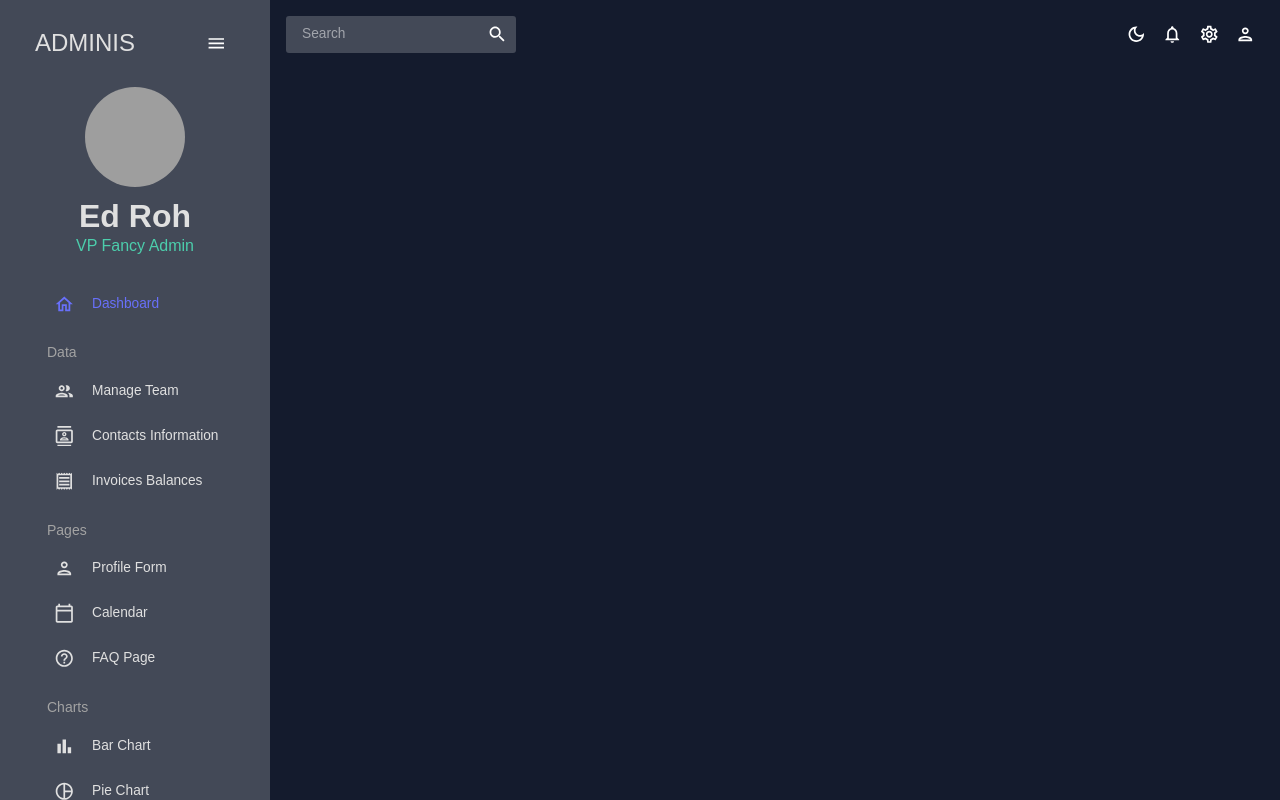
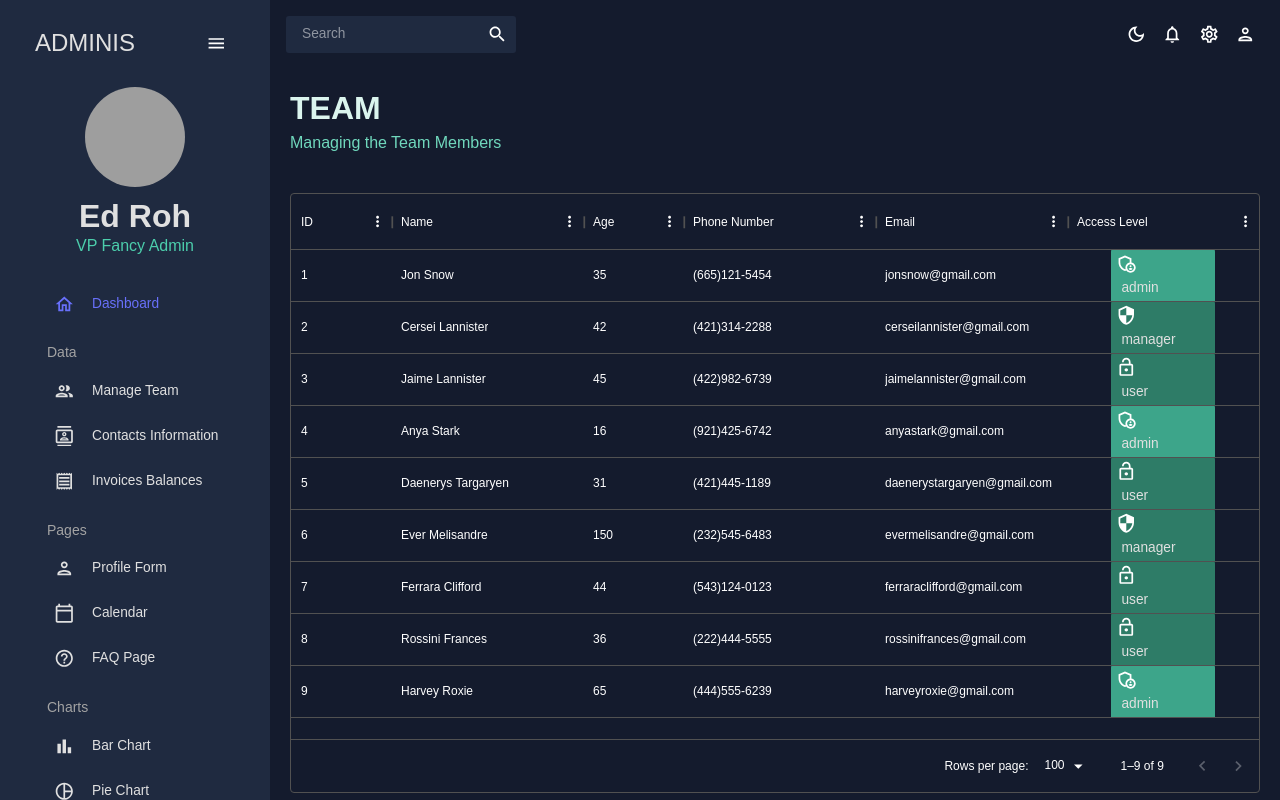
Before and after one commit to badsign/react-admin, a React (Create React App) app: page /team in a window 1280 px wide. Built offline with nearby package versions, Linux system fonts and the light colour scheme; grey boxes are pictures that could not be loaded.

Commit message:
timestamp 01:41:23

```diff
--- a/src/App.js
+++ b/src/App.js
@@ -4,7 +4,7 @@ import { CssBaseline, ThemeProvider } from "@mui/material";
 import Topbar from "./scenes/global/Topbar";
 import Sidebar from './scenes/global/Sidebar'
 import Dashboard from './scenes/dashboard'
-// import Team from './scenes/team'
+import Team from './scenes/team'
 // import Invoices from './scenes/invoices'
 // import Contacts from './scenes/contacts'
 // import Bar from './scenes/bar'
@@ -28,7 +28,7 @@ function App() {
           <Topbar />
           <Routes>
             <Route path="/" element={<Dashboard />} />
-            {/* <Route path="/team" element={<Team />} /> */}
+            <Route path="/team" element={<Team />} />
             {/* <Route path="/contacts" element={<Contacts />} /> */}
             {/* <Route path="/invoices" element={<Invoices />} /> */}
             {/* <Route path="/form" element={<Form />} /> */}
--- /dev/null
+++ b/src/components/Header.js
@@ -0,0 +1,19 @@
+import { Box, Typography, useTheme } from "@mui/material";
+import { tokens } from "../theme";
+
+const Header = ({ title, subtitle }) => {
+  const theme = useTheme()
+  const colors = tokens(theme.palette.mode)
+  return (
+    <Box mb="30px">
+      <Typography variant="h2" color={colors.greenAccent[100]} fontWeight="bold" sx={{ mb: "5px"}}>
+        {title}
+      </Typography>
+      <Typography variant="h5" color={colors.greenAccent[400]}>
+        {subtitle}
+      </Typography>
+    </Box>
+  );
+}
+
+export default Header;
--- a/src/scenes/dashboard/index.js
+++ b/src/scenes/dashboard/index.js
@@ -1,5 +1,15 @@
+import { Box } from "@mui/material"
+import Header from "../../components/Header"
+
+
 const Dashboard = () => {
-  return <div>Dashboard</div>
+  return (
+    <Box m="20px">
+      <Box display="flex" justifyContent="space-between" alignItems="center">
+        <Header title={"DASHBOARD"} subtitle={"Welcome to your dashboard"} />
+      </Box>
+    </Box>
+  )
 }
 
 export default Dashboard
--- /dev/null
+++ b/src/scenes/team/index.js
@@ -0,0 +1,66 @@
+import { Box, Typography, useTheme } from "@mui/material";
+import { DataGrid } from "@mui/x-data-grid";
+import { tokens } from "../../theme";
+import { mockDataTeam } from "../../data/mockData";
+import AdminPanelSettingsOutlinedIcon from '@mui/icons-material/AdminPanelSettingsOutlined';
+import LockOpenOutlinedIcon from "@mui/icons-material/LockOpenOutlined";
+import SecurityOutlinedIcon from "@mui/icons-material/SecurityOutlined";
+import Header from "../../components/Header";
+
+const Team = () => {
+  const theme = useTheme()
+  const colors = tokens(theme.palette.mode)
+  const columns = [
+    { field: "id", headerName: "ID" },
+    { field: "name", headerName: "Name", flex: 1, cellClassName: "name-column--cell" },
+    { field: "age", headerName: "Age", type: "number", headerAlign: "left", align: "left" },
+    { field: "phone", headerName: "Phone Number", flex: 1 },
+    { field: "email", headerName: "Email", flex: 1 },
+    {
+      field: "access",
+      headerName: "Access Level",
+      flex: 1,
+      renderCell: ({ row: { access } }) => {
+        return (
+          <Box
+            width="60%"
+            m="0 auto"
+            p="5px"
+            display="flux"
+            justifyContent="center"
+            backgroundColor={
+              access === "admin"
+                ? colors.greenAccent[600]
+                : colors.greenAccent[700]
+            }
+            borderRadius="4px"
+          >
+            {access === "admin" && <AdminPanelSettingsOutlinedIcon />}
+            {access === "manager" && <SecurityOutlinedIcon />}
+            {access === "user" && <LockOpenOutlinedIcon />}
+            <Typography color={colors.grey[100]} sx={{ ml: "5px" }}>
+              {access}
+            </Typography>
+          </Box>
+        )
+      }
+    }
+  ]
+
+  return (
+    <Box m="20px">
+      <Header title="TEAM" subtitle="Managing the Team Members" />
+      <Box
+        m="40px 0 0 0"
+        height="75vh"
+      >
+        <DataGrid
+          rows={mockDataTeam}
+          columns={columns}
+        />
+      </Box>
+    </Box>
+  );
+}
+
+export default Team;
--- a/src/theme.js
+++ b/src/theme.js
@@ -20,7 +20,7 @@ export const tokens = (mode) => ({
         100: "#d0d1d5",
         200: "#a1a4ab",
         300: "#727681",
-        400: "#434957",
+        400: "#1F2A40",
         500: "#141b2d",
         600: "#101624",
         700: "#0c101b",
```
Also changed, not shown: src/assets/user.png (added), 1 other file (tests, documents, lock files or other folders).
